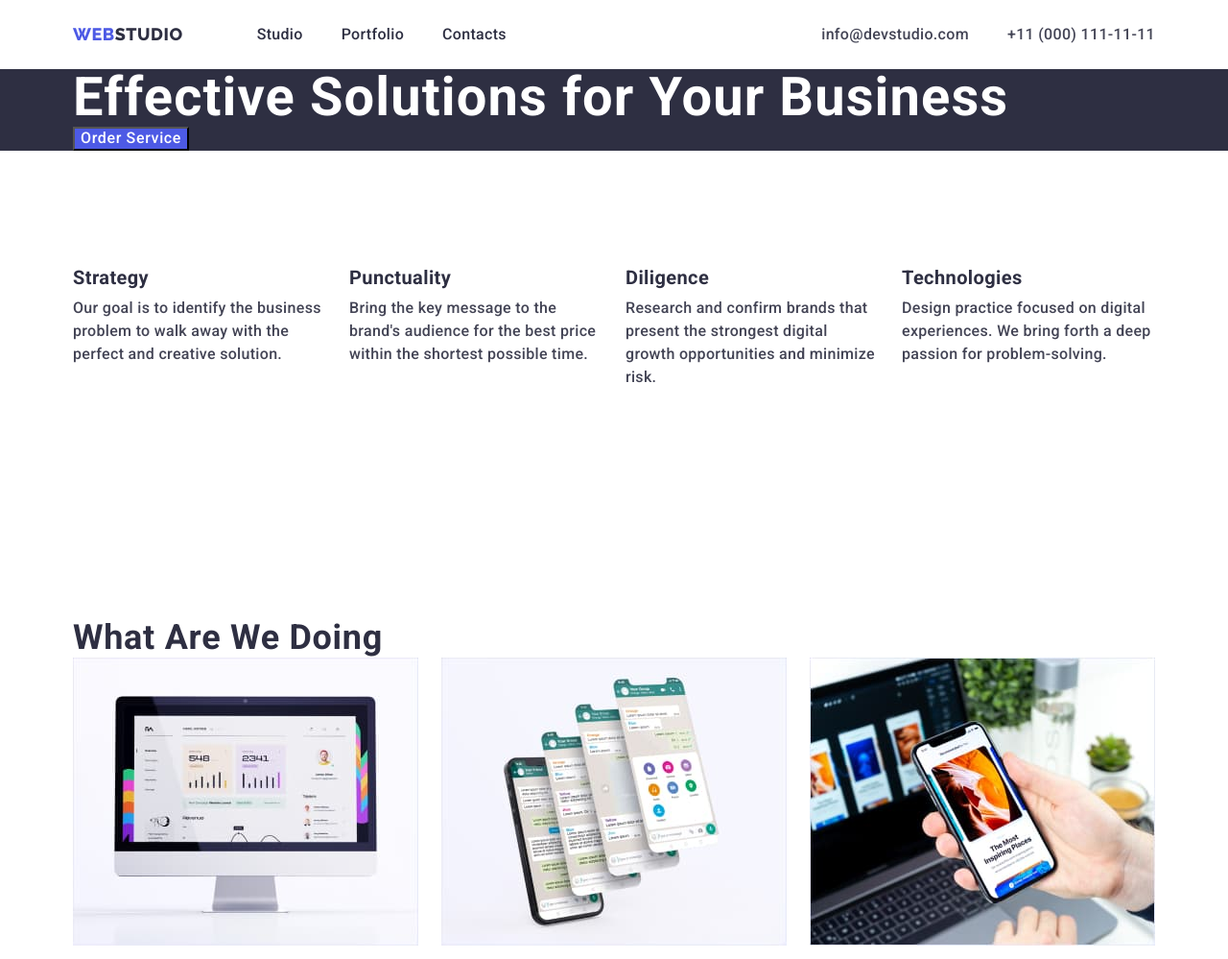
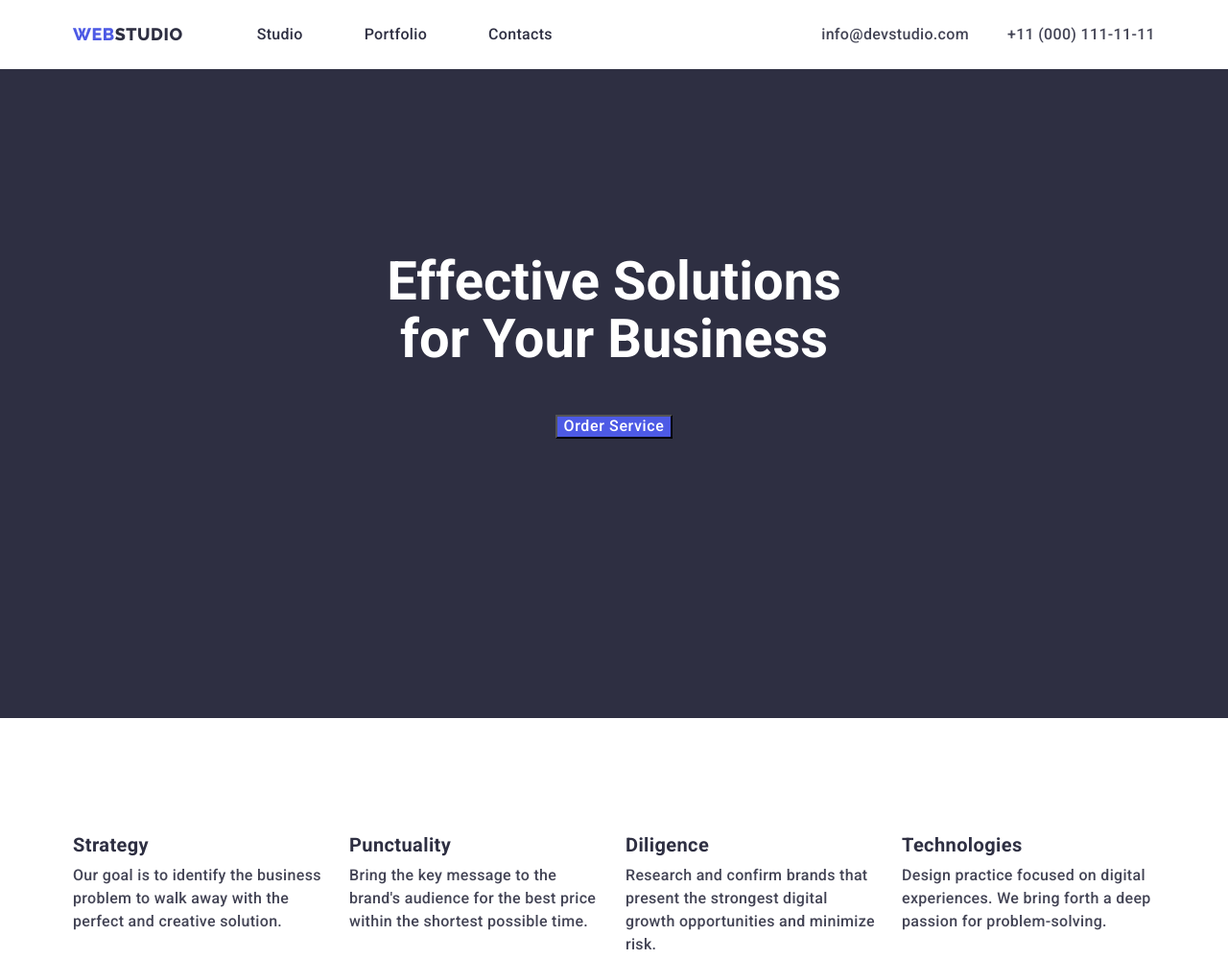
Before and after one commit to Ocheretko1992/goit-markup-hw-03, a plain HTML site: page index.html in a window 1280 px wide. Shown: the top 999 px of the page at 96% size. Drawn offline with nearby package versions, Linux system fonts and the light colour scheme.

Commit message:
Position

```diff
--- a/css/styles.css
+++ b/css/styles.css
@@ -8,7 +8,7 @@
 
 /* reset styles */
 
-h1,h2,h3,p{
+h1,h2,h3,h4,p{
   margin-top: 0;
   margin-bottom: 0;
 }
@@ -43,6 +43,7 @@ img{
   padding-left: 15px;
   padding-right: 15px;
 }
+
 .page-header-container{
   display: flex;
   align-items: center;
@@ -61,6 +62,7 @@ margin-right: 40px;
 .menu{
   display: flex;
   justify-content: space-between;
+  column-gap: 24px;
 }
 
 .top-web-studio{
@@ -77,9 +79,22 @@ margin-right: 40px;
   padding-right: auto;
 }
 
+.conteiner-hero{
+  padding: 192px 0;
+  padding-bottom: 291px;
+  text-align: center;
+}
+.hero{
+  margin: 0 auto;
+  width: 492px;
+
+}
+.button{
+  margin-top: 48px;
+}
+
 .hidden-item{
   padding-top: 120px;
-  padding-bottom: 120px;
   justify-content:space-between;
 }
 .title-list{
@@ -91,6 +106,22 @@ margin-right: 40px;
 .paragraf-text{
   width: 264px;
 }
+.title-pages{
+  margin-bottom: 72px;
+  display: flex;
+  justify-content:center;
+}
+
+
+
+
+
+
+
+
+
+
+
 
 
 
@@ -119,6 +150,7 @@ body {
 .team-item {
   background-color: var(--brand-color);
 }
+
 /* <!--Site header--> */
 .header-site {
   background-color: var(--brand-color);
@@ -189,7 +221,7 @@ body {
   font-weight: 700;
   font-size: 56px;
   line-height: 1.07;
-  letter-spacing: 0.02em;
+  /* letter-spacing: 0.02em; */
 }
 .button {
   font-family: Roboto, sans-serif;
--- a/index.html
+++ b/index.html
@@ -36,7 +36,7 @@
     <main class="main-lists">
       <!-- Hero -->
       <section class="hero-sectoin">
-        <div class="container conteiner-hero">
+        <div class="conteiner-hero">
           <h1 class="hero">Effective Solutions for Your Business</h1>
         <button class="button" type="button">Order Service</button>
         </div>
```
